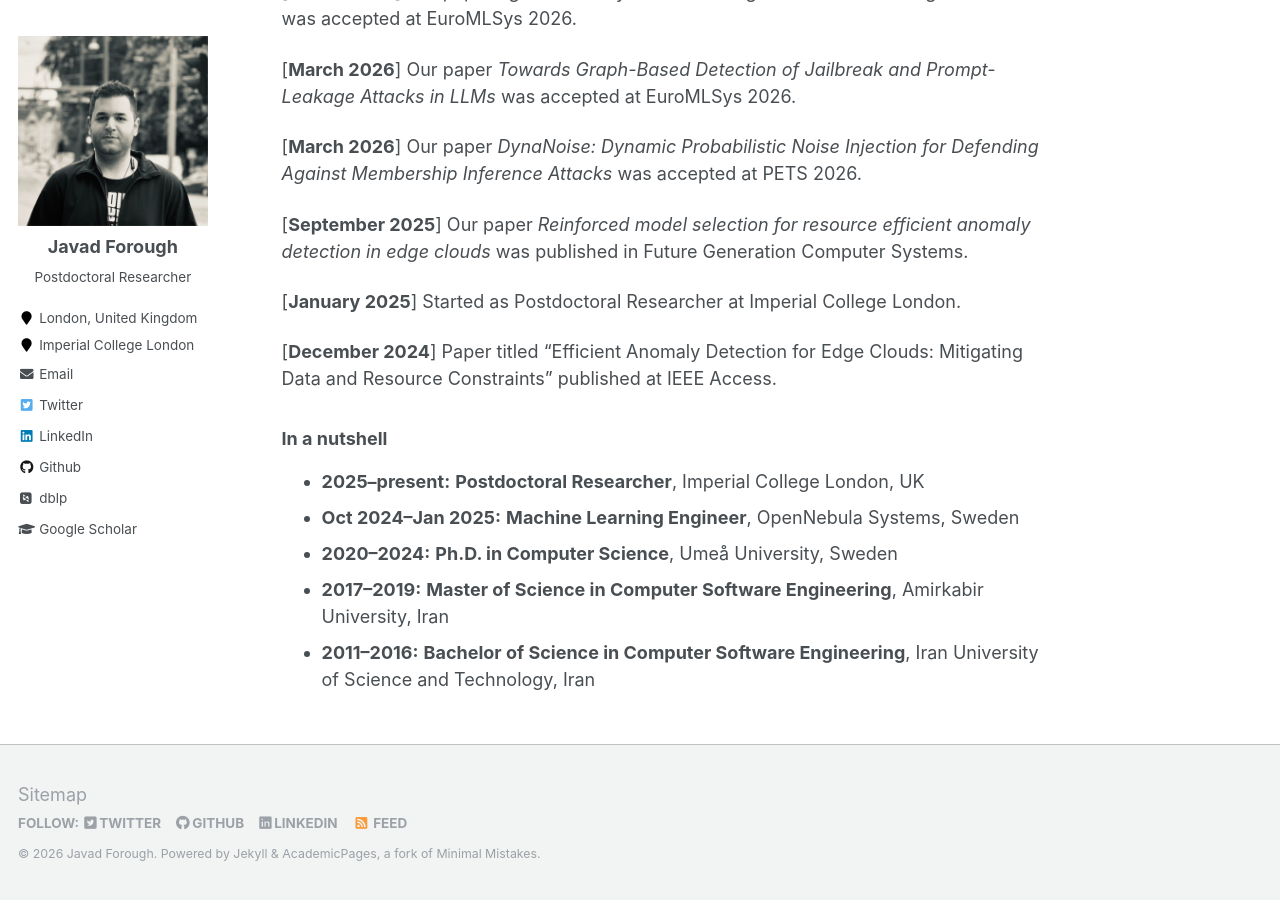
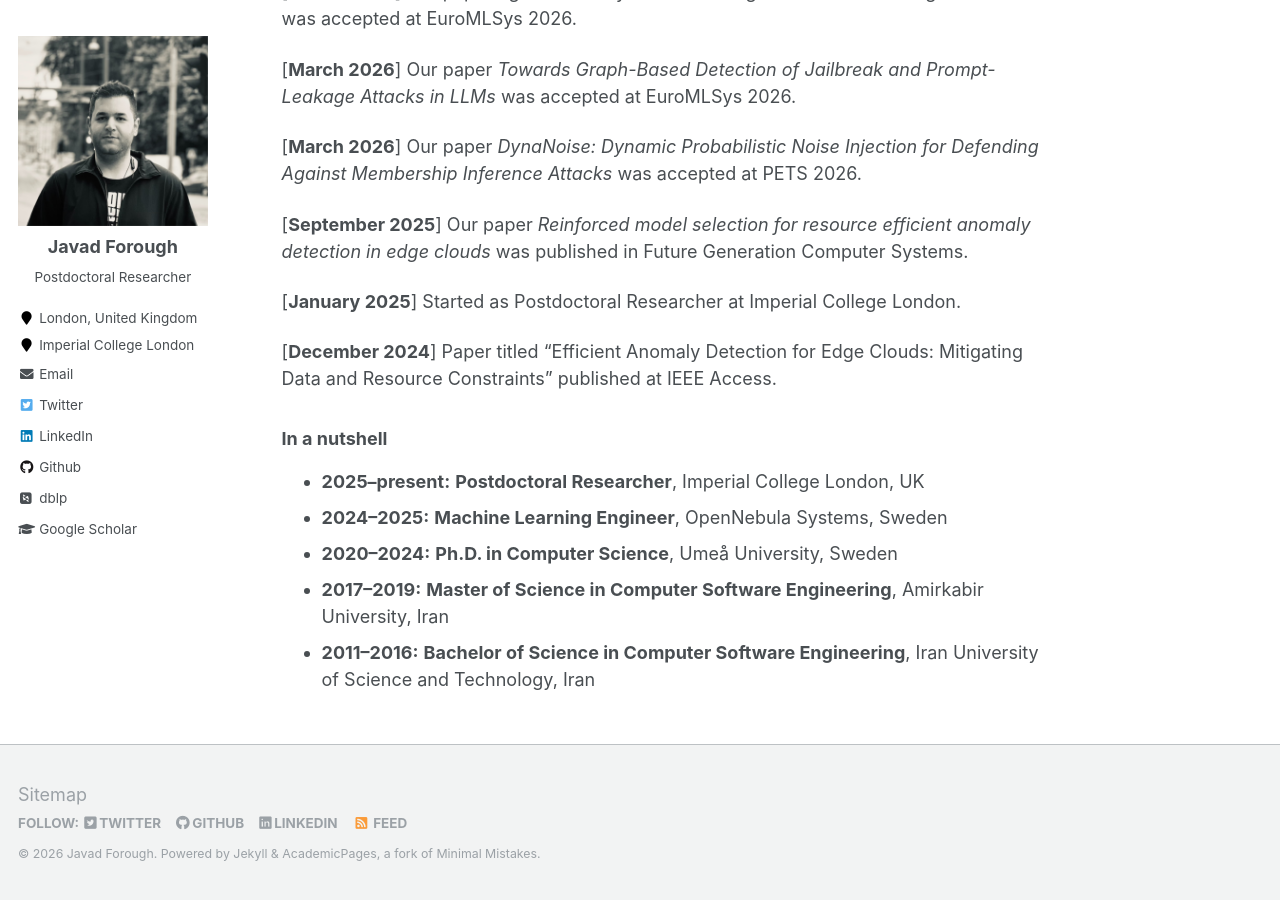
Before and after one commit to Javad-Forough/Javad-Forough.github.io, a Jekyll site: the page built from _pages/about.md, in a window 1280 px wide and 900 px high, scrolled down 621 px. Built offline with Jekyll 4.4.1, drawn with Linux system fonts in a browser that asks for light colours; some web fonts are replaced.

Commit message:
Update profile

```diff
--- a/_pages/about.md
+++ b/_pages/about.md
@@ -41,7 +41,7 @@ Previously, I was a **Doctoral (Ph.D.) Student** in Computer Science at [Umeå U
 ### In a nutshell
 
 - **2025–present:** **Postdoctoral Researcher**, Imperial College London, UK
-- **Oct 2024–Jan 2025:** **Machine Learning Engineer**, OpenNebula Systems, Sweden
+- **2024–2025:** **Machine Learning Engineer**, OpenNebula Systems, Sweden
 - **2020–2024:** **Ph.D. in Computer Science**, Umeå University, Sweden
 - **2017–2019:** **Master of Science in Computer Software Engineering**, Amirkabir University, Iran
 - **2011–2016:** **Bachelor of Science in Computer Software Engineering**, Iran University of Science and Technology, Iran
```
